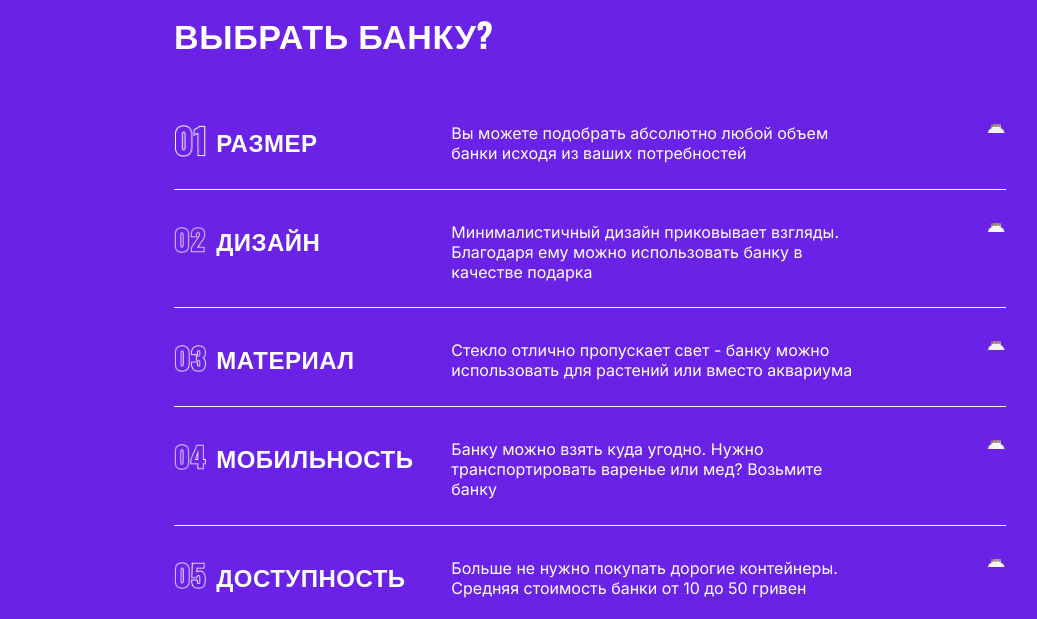
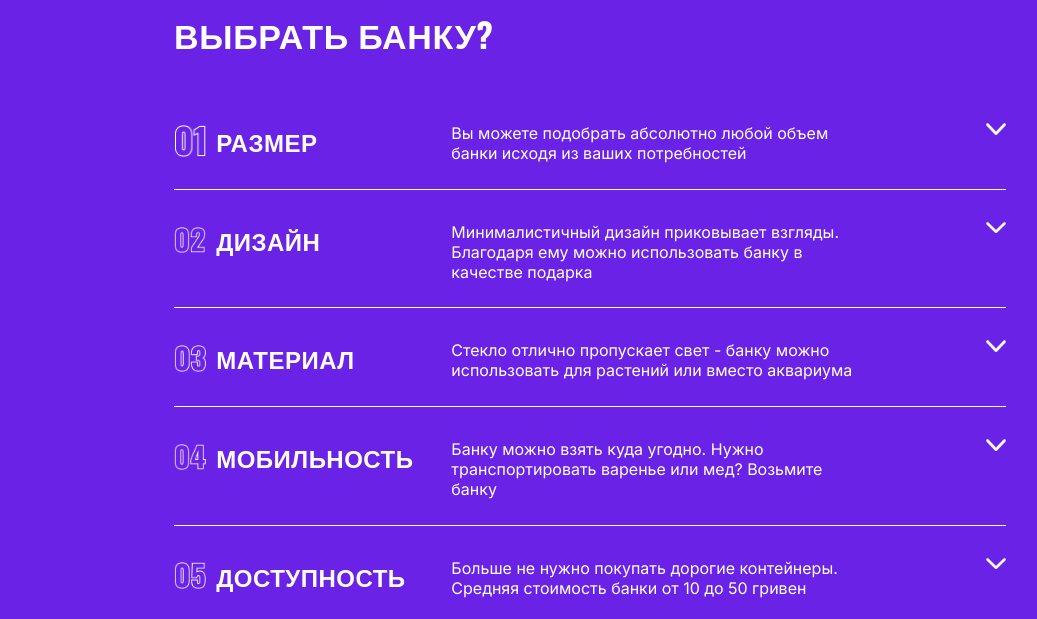
Before and after one commit to Chiki-Paperoni/promowebsite, an Angular app: page / in a window 1280 px wide. Shown: the part 926-1545 px from the top of the page, without its empty margins (50-1087 px from the left). Built offline with nearby package versions, Linux system fonts and the light colour scheme.

Commit message:
arrow image fixed

```diff
--- a/src/app/description/row/row.component.html
+++ b/src/app/description/row/row.component.html
@@ -10,7 +10,7 @@
   </div>
   <img
     class="arrow"
-    src="/assets/popup.png"
+    src="/assets/arrowdown.png"
     alt=""
     (click)="toggled = !toggled"
     [class.rotate]="toggled"
```
Also changed, not shown: src/assets/arrowdown.png (added).
